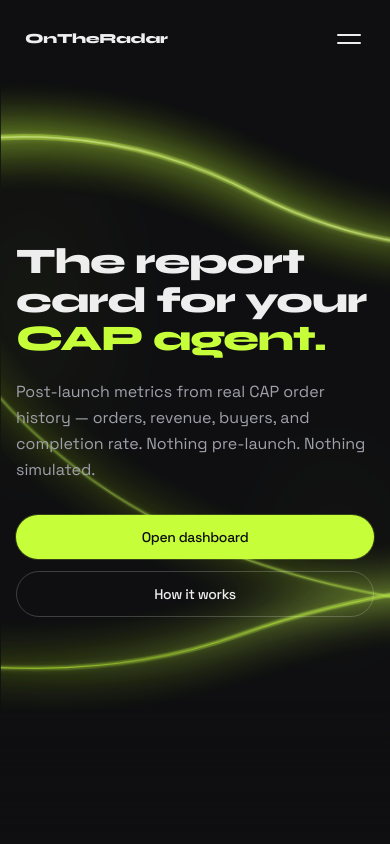
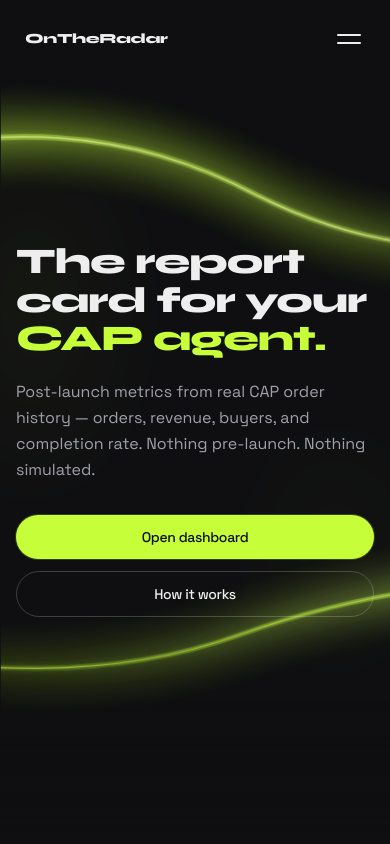
Before and after one commit to emmaGH1/ontheradar, a Next.js app in the folder frontend/: page / in a window 390 px wide. Shown: the top 844 px of the page. Built offline with nearby package versions, Linux system fonts and the light colour scheme.

Commit message:
feat: add custom cursor, animated arc glow background, and responsive sticky navbar components

```diff
--- a/frontend/src/components/CustomCursor.tsx
+++ b/frontend/src/components/CustomCursor.tsx
@@ -37,12 +37,14 @@ export function CustomCursor() {
 
       // Outer ring — grows clearly on interactive hover
       if (ringRef.current) {
-        const s = isHover ? 64 : 36;
+        const s = isHover ? 76 : 36;
         const scale = isDown ? 0.9 : 1;
         ringRef.current.style.transform = `translate3d(${x - s / 2}px, ${y - s / 2}px, 0) scale(${scale})`;
         ringRef.current.style.width = `${s}px`;
         ringRef.current.style.height = `${s}px`;
         ringRef.current.style.opacity = isHover ? "1" : "0.85";
+        ringRef.current.style.outline = "none";
+        ringRef.current.style.border = "none";
         ringRef.current.dataset.hover = isHover ? "true" : "false";
       }
 
--- a/frontend/src/components/landing/HeroArcGlow.tsx
+++ b/frontend/src/components/landing/HeroArcGlow.tsx
@@ -48,11 +48,7 @@ export function HeroArcGlow() {
             <stop offset="70%" stopColor="#C6FF3A" stopOpacity="0.35" />
             <stop offset="100%" stopColor="#C6FF3A" stopOpacity="0" />
           </linearGradient>
-          <linearGradient id="arc-c" x1="0%" y1="80%" x2="100%" y2="20%">
-            <stop offset="0%" stopColor="#C6FF3A" stopOpacity="0" />
-            <stop offset="40%" stopColor="#C6FF3A" stopOpacity="0.5" />
-            <stop offset="100%" stopColor="#C6FF3A" stopOpacity="0" />
-          </linearGradient>
+
           <filter id="arc-soft" x="-40%" y="-40%" width="180%" height="180%">
             <feGaussianBlur stdDeviation="10" result="b" />
             <feMerge>
@@ -90,12 +86,7 @@ export function HeroArcGlow() {
             strokeWidth="22"
             strokeLinecap="round"
           />
-          <path
-            d="M 200 -40 C 360 160, 420 360, 560 480 C 720 620, 980 700, 1500 640"
-            stroke="url(#arc-c)"
-            strokeWidth="18"
-            strokeLinecap="round"
-          />
+
         </g>
 
         {/* Soft mid strokes */}
@@ -112,12 +103,7 @@ export function HeroArcGlow() {
             strokeWidth="5"
             strokeLinecap="round"
           />
-          <path
-            d="M 200 -40 C 360 160, 420 360, 560 480 C 720 620, 980 700, 1500 640"
-            stroke="url(#arc-c)"
-            strokeWidth="4"
-            strokeLinecap="round"
-          />
+
         </g>
 
         {/* Focused core lines — the “sharp” light inside the glow */}
@@ -136,13 +122,7 @@ export function HeroArcGlow() {
             strokeLinecap="round"
             opacity="0.75"
           />
-          <path
-            d="M 200 -40 C 360 160, 420 360, 560 480 C 720 620, 980 700, 1500 640"
-            stroke="#D4FF6A"
-            strokeWidth="1"
-            strokeLinecap="round"
-            opacity="0.65"
-          />
+
         </g>
       </svg>
 
--- a/frontend/src/components/landing/Navbar.tsx
+++ b/frontend/src/components/landing/Navbar.tsx
@@ -71,7 +71,7 @@ export function Navbar() {
                 href={link.href}
                 className={`inline-block rounded-full px-2 py-1.5 text-[11px] transition sm:px-3 sm:text-sm ${
                   link.href === "/app"
-                    ? "bg-[#C6FF3A] font-medium text-[#0F0F11] hover:scale-95 hover:bg-[#D4FF6A] hover:text-[#0F0F11] active:scale-90"
+                    ? "bg-[#C6FF3A] font-medium text-[#0F0F11] ring-1 ring-[#C6FF3A]/40 hover:scale-95 hover:bg-[#D4FF6A] hover:text-[#0F0F11] active:scale-90"
                     : "text-[#A0A0AB] hover:text-[#C6FF3A]"
                 }`}
               >
```
